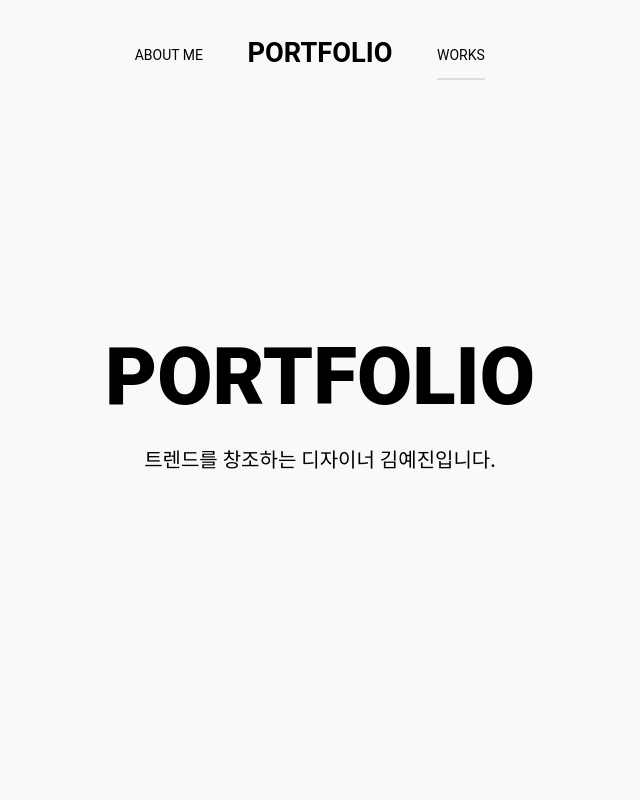
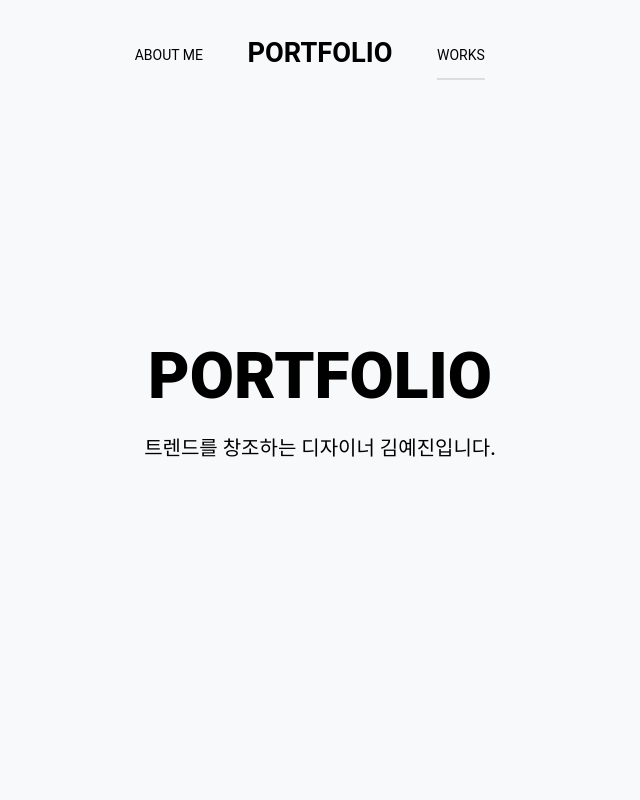
Before and after one commit to yejin0916/portfolio, a plain HTML site: page index.html in a window 1280 px wide. Shown: the top 800 px of the page, without its empty margins (320-960 px from the left). Drawn offline with nearby package versions, Linux system fonts and the light colour scheme; files whose address does not match are found by name.

Commit message:
Update style.css

```diff
--- a/css/style.css
+++ b/css/style.css
@@ -555,8 +555,8 @@ a {
       height: 100vh;
       min-height: 650px; }
   .cover-v1 .heading {
-    font-size: 5rem;
-    font-weight: 900;
+    font-size: 4rem;
+    font-weight: 800;
     color: #000; }
     @media (max-width: 991.98px) {
       .cover-v1 .heading {
```
